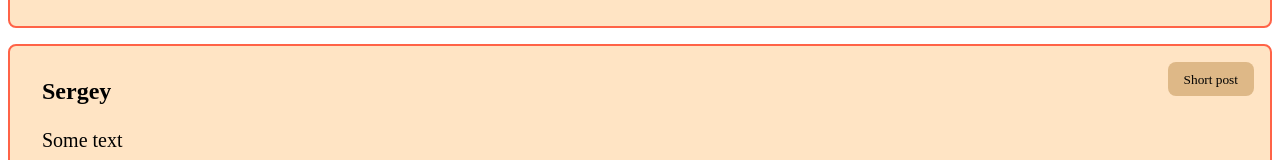
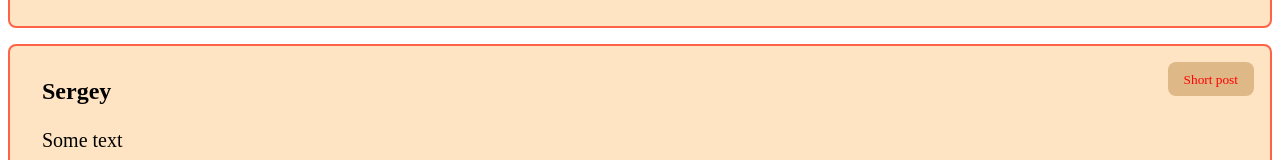
Before and after one commit to SergeyTheHuman/ng-course-vm, an Angular app: page / in a window 1280 px wide. Shown: the part 375-535 px from the top of the page. Built offline with nearby package versions, Linux system fonts and the light colour scheme.

Commit message:
video #26

```diff
--- a/src/app/app.component.html
+++ b/src/app/app.component.html
@@ -17,8 +17,10 @@
 			*ngFor="let post of posts.reverse()"
 			[post]="post"
 		>
-         <small *ngIf="post.text.length > 10; else short">Long post</small>
-         <ng-template #short><small>Short post</small></ng-template>
+         <div #size>
+            <small *ngIf="post.text.length > 10; else short">Long post</small>
+            <ng-template #short><small>Short post</small></ng-template>
+         </div>
       </mv-post>
 	</div>
 </div>
--- a/src/app/app.component.scss
+++ b/src/app/app.component.scss
@@ -18,3 +18,7 @@
 		padding: 0.5rem;
 	}
 }
+
+.green {
+   color: rgb(255, 0, 0);
+}
--- a/src/app/post/post.component.ts
+++ b/src/app/post/post.component.ts
@@ -1,4 +1,11 @@
-import { Component, Input } from '@angular/core'
+import {
+	AfterContentInit,
+	AfterViewInit,
+	Component,
+	ContentChild,
+	ElementRef,
+	Input,
+} from '@angular/core'
 import { IPost } from './post.interface'
 
 @Component({
@@ -6,7 +13,24 @@ import { IPost } from './post.interface'
 	styleUrls: ['./post.component.scss'],
 	templateUrl: './post.component.html',
 })
-export class PostComponent {
+export class PostComponent implements AfterViewInit, AfterContentInit {
 	@Input()
 	post!: IPost
+
+	@ContentChild('size')
+	sizeRef?: ElementRef
+
+	ngAfterViewInit() {
+		// console.log(Math.random())
+		// console.log(this.sizeRef)
+
+		// if (Math.random() > 0.5) {
+		// 	this.sizeRef?.nativeElement.classList.add('green')
+		// }
+	}
+	ngAfterContentInit() {
+		if (Math.random() > 0.5) {
+			this.sizeRef?.nativeElement.classList.add('green')
+		}
+	}
 }
```
